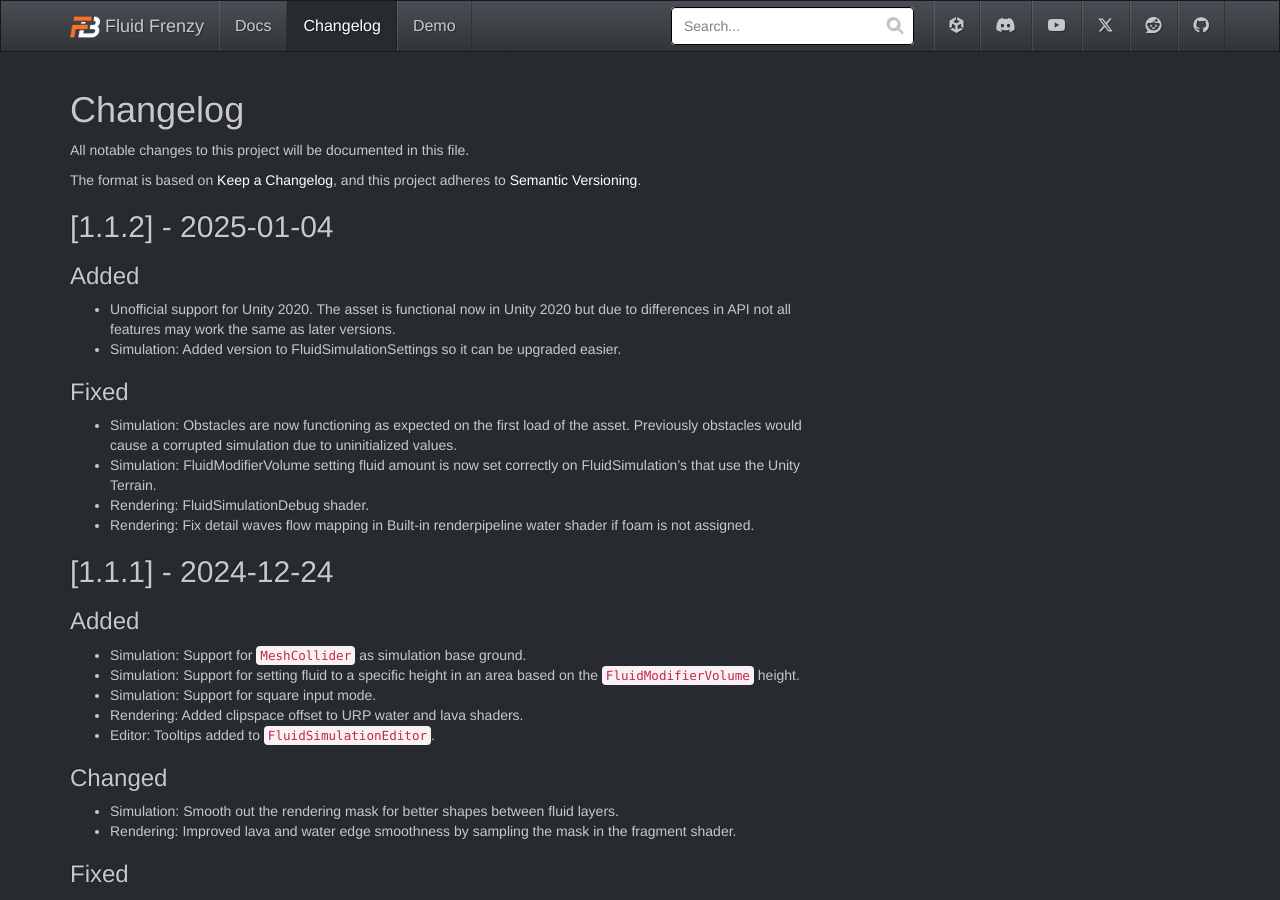
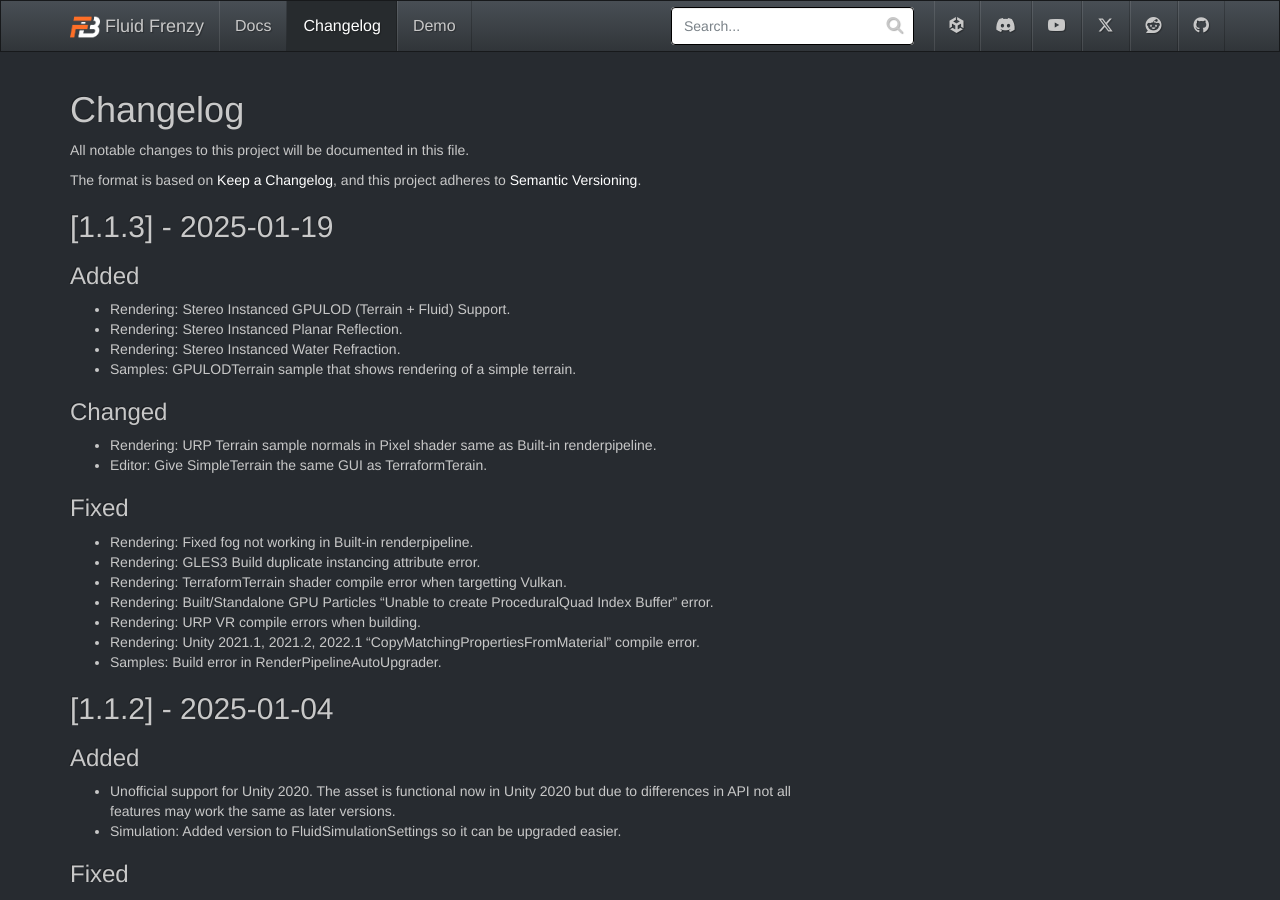
Before and after one commit to FrenzyByte/fluidfrenzy, a Jekyll site: the page built from _changelog/index.md, in a window 1280 px wide and 900 px high. Built offline with Jekyll 4.4.1, drawn with Linux system fonts in a browser that asks for light colours.

Commit message:
v1.1.3 changelog.

```diff
--- a/_changelog/index.md
+++ b/_changelog/index.md
@@ -9,6 +9,27 @@ All notable changes to this project will be documented in this file.
 
 The format is based on [Keep a Changelog](https://keepachangelog.com/en/1.1.0/),
 and this project adheres to [Semantic Versioning](https://semver.org/spec/v2.0.0.html).
+
+## [1.1.3] - 2025-01-19
+
+### Added
+- Rendering: Stereo Instanced GPULOD (Terrain + Fluid) Support.
+- Rendering: Stereo Instanced Planar Reflection.
+- Rendering: Stereo Instanced Water Refraction.
+- Samples: GPULODTerrain sample that shows rendering of a simple terrain.
+
+### Changed
+- Rendering: URP Terrain sample normals in Pixel shader same as Built-in renderpipeline.
+- Editor: Give SimpleTerrain the same GUI as TerraformTerain.
+
+### Fixed
+- Rendering: Fixed fog not working in Built-in renderpipeline.
+- Rendering: GLES3 Build duplicate instancing attribute error.
+- Rendering: TerraformTerrain shader compile error when targetting Vulkan.
+- Rendering: Built/Standalone GPU Particles "Unable to create ProceduralQuad Index Buffer" error.
+- Rendering: URP VR compile errors when building.
+- Rendering: Unity 2021.1, 2021.2, 2022.1 "CopyMatchingPropertiesFromMaterial" compile error.
+- Samples: Build error in RenderPipelineAutoUpgrader.
 
 ## [1.1.2] - 2025-01-04
 
```
